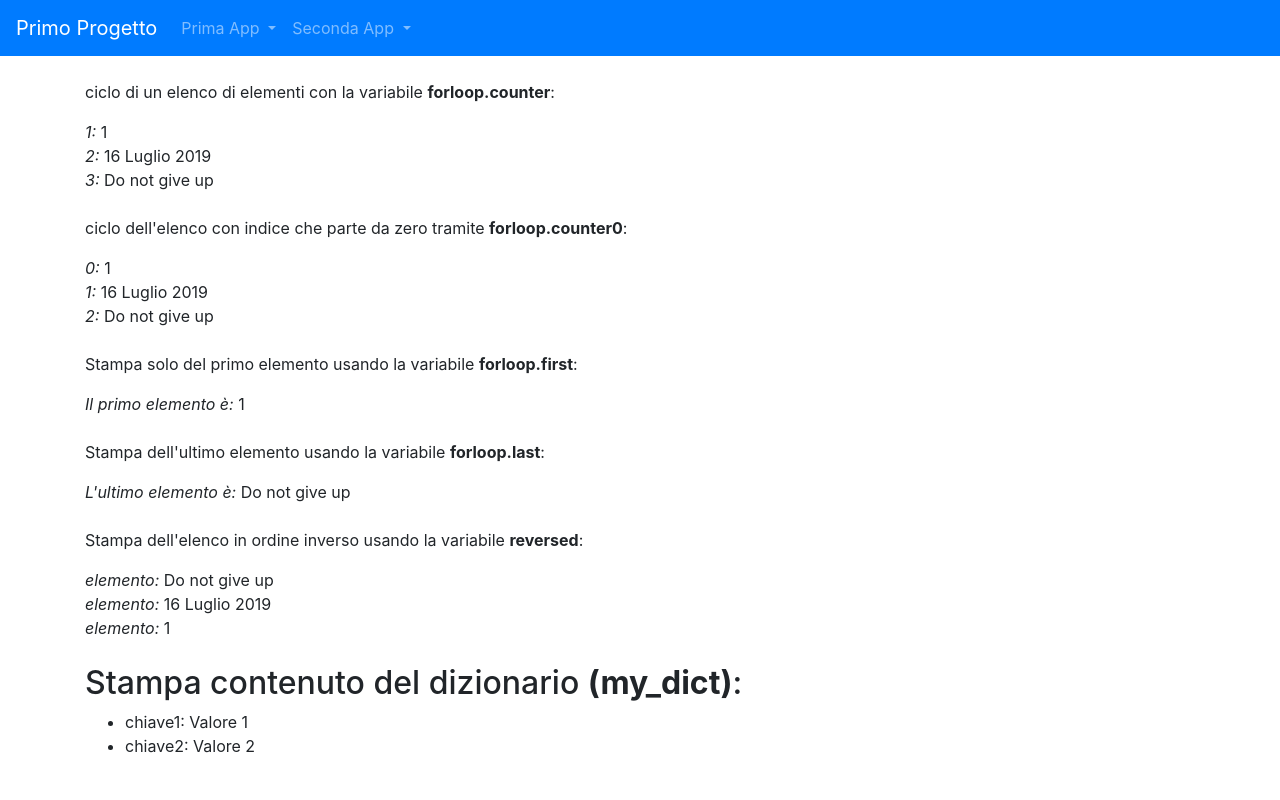
After one commit to AndreaNeri-Edu/primo_progetto, a Django app: page /seconda_app/es_for in a window 1280 px wide. The commit adds this page. Run offline with Django 5.2, Linux system fonts and the light colour scheme.

Commit message:
Passo 13 : Utilizzo del ciclo for

```diff
--- a/primo_progetto/templates/base.html
+++ b/primo_progetto/templates/base.html
@@ -35,6 +35,7 @@
             <div class="dropdown-menu" aria-labelledby="navbarDropdown">
             <a class="dropdown-item" href="{% url 'seconda_app:es_if' %}">Esempio IF</a>
             <a class="dropdown-item" href="{% url 'seconda_app:es_if_else_elif' %}">Esempio IF, ELSE E ELIF</a>
+            <a class="dropdown-item" href="{% url 'seconda_app:es_for' %}">Esempio FOR</a>
             <!-- <div class="dropdown-divider"></div> -->
             </div>
         </li>
--- /dev/null
+++ b/seconda_app/templates/seconda_app/es_for.html
@@ -0,0 +1,53 @@
+<!DOCTYPE html>
+{% extends 'base.html' %}
+<html lang="en">
+<head>
+    <meta charset="UTF-8">
+    <meta name="viewport" content="width=device-width, initial-scale=1.0">
+    <title>{% block title %} {{ block.super }} | FOR {% endblock title %}</title>
+</head>
+<body>
+    {% block content %}
+        <p>ciclo di un elenco di elementi con la variabile <b>forloop.counter</b>:</p>
+        {% for x in list2 %}
+            <i>{{ forloop.counter }}:</i> {{ x }}</br>
+        {% endfor %}
+        </br>
+
+        <p>ciclo dell'elenco con indice che parte da zero tramite <b>forloop.counter0</b>:</p>
+        {% for x in list2 %}
+            <i>{{ forloop.counter0 }}:</i> {{ x }}</br>
+        {% endfor %}
+        </br>
+
+        <p>Stampa solo del primo elemento usando la variabile <b>forloop.first</b>:</p>
+        {% for x in list2 %}
+            {% if forloop.first %}
+                <i>Il primo elemento è:</i> {{ x }}</br>
+            {% endif %}
+        {% endfor %}
+        </br>
+
+        <p>Stampa dell'ultimo elemento usando la variabile <b>forloop.last</b>:</p>
+        {% for x in list2 %}
+            {% if forloop.last %}
+                <i>L'ultimo elemento è:</i> {{ x }}</br>
+            {% endif %}
+        {% endfor %}
+        </br>
+
+        <p>Stampa dell'elenco in ordine inverso usando la variabile <b>reversed</b>:</p>
+        {% for x in list2 reversed %}
+            <i>elemento:</i> {{ x }}</br>
+        {% endfor %}
+        </br>
+
+        <h2>Stampa contenuto del dizionario <b>(my_dict)</b>:</h2>
+        <ul>
+        {% for key, value in my_dict.items %}
+            <li>{{ key }}: {{ value }}</li>
+        {% endfor %}
+        </ul>
+    {% endblock content %}
+</body>
+</html>
--- a/seconda_app/templates/seconda_app/index_seconda.html
+++ b/seconda_app/templates/seconda_app/index_seconda.html
@@ -12,6 +12,7 @@
         <li><a href="{% url 'index_root' %}">Index Root</a></li>
         <li><a href="{% url 'seconda_app:es_if' %}">Esempio IF</a></li>
         <li><a href="{% url 'seconda_app:es_if_else_elif' %}">Esempio IF, ELSE E ELIF</a></li>
+        <li><a href="{% url 'seconda_app:es_for' %}">Esempio FOR</a></li>
     </ol>
     {% endblock content %}
 </body>
--- a/seconda_app/urls.py
+++ b/seconda_app/urls.py
@@ -1,9 +1,10 @@
 from django.urls import path
-from seconda_app.views import index_seconda, es_if, es_if_else_elif
+from seconda_app.views import index_seconda, es_if, es_if_else_elif, es_for
 
 app_name="seconda_app"
 urlpatterns=[
     path('', index_seconda, name='index_seconda'),
     path('es_if', es_if, name='es_if'),
-    path('es_if_else_elif', es_if_else_elif, name='es_if_else_elif')
+    path('es_if_else_elif', es_if_else_elif, name='es_if_else_elif'),
+    path('es_for', es_for, name='es_for')
 ]
--- a/seconda_app/views.py
+++ b/seconda_app/views.py
@@ -1,4 +1,5 @@
 from django.shortcuts import render
+import datetime
 
 # Create your views here.
 def index_root(request):
@@ -22,3 +23,11 @@ def es_if_else_elif(request):
         "var3": 300,
     }
     return render(request, "es_if_else_elif.html", dic)
+
+def es_for(request):
+    dic= {
+        'list1': [1, datetime.date(2019,7,16), 'Do not give up'],
+        'list2': [1, datetime.date(2019,7,16), 'Do not give up'],
+        'my_dict': {'chiave1': 'Valore 1', 'chiave2': 'Valore 2'}
+    }
+    return render(request, "es_for.html", dic)
```
